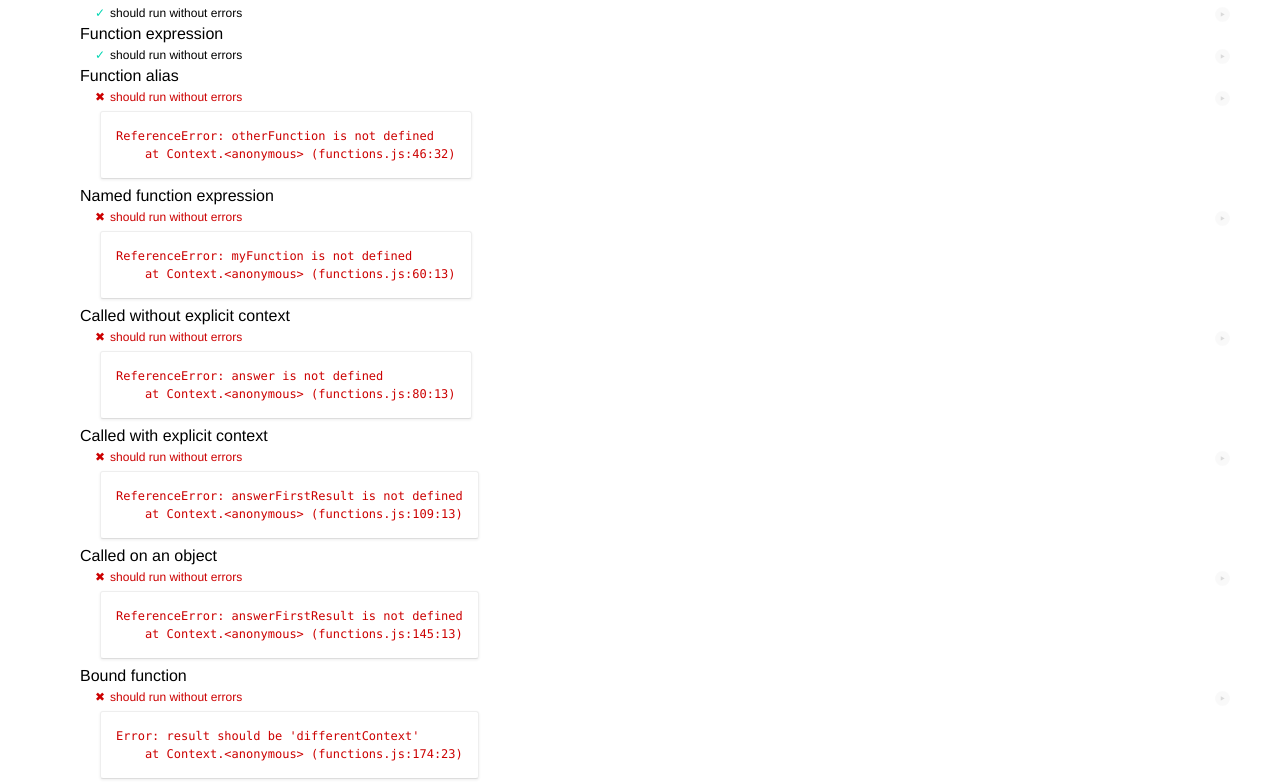
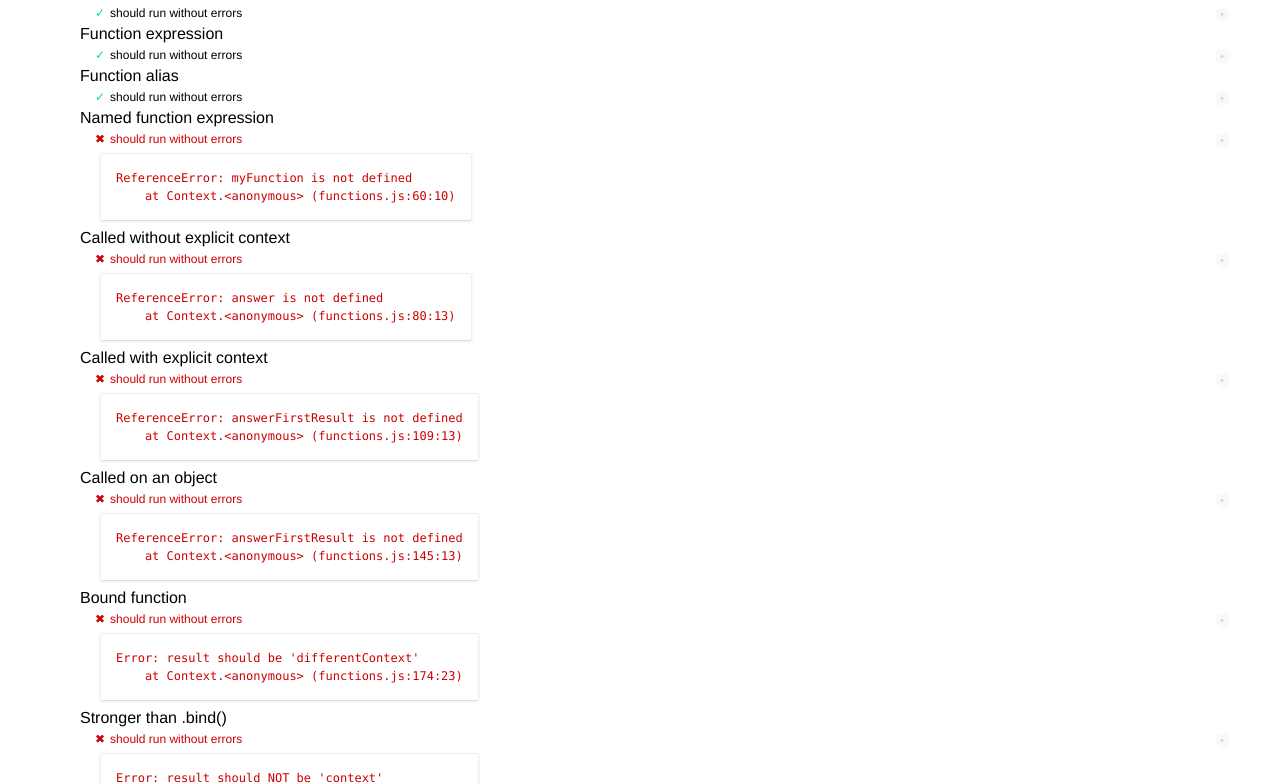
Before and after one commit to Carolwaruguru/javascript-exercises, a plain HTML site: page 2-functions/index.html in a window 1280 px wide. Shown: the part 110-894 px from the top of the page. Drawn offline with Linux system fonts and the light colour scheme.

Commit message:
function alias

```diff
--- a/2-functions/functions.js
+++ b/2-functions/functions.js
@@ -40,7 +40,7 @@ describe("functions", function() {
 
             ////////////////////////////////////////////////////////////////////
             // ✏️ ADD CODE HERE ✏️
-
+        var otherFunction = myFunction;
             ////////////////////////////////////////////////////////////////////
 
             if (myFunction !== otherFunction) {
@@ -57,7 +57,7 @@ describe("functions", function() {
 
             ////////////////////////////////////////////////////////////////////
             // ✏️ EDIT LINE BELOW ✏️
-            myFunction(); // why is myFunction not callable?
+         myFunction(); // why is myFunction not callable?
             ////////////////////////////////////////////////////////////////////
         });
     });
```
Also changed, not shown: 1-basics/index.html (+0 -1 lines).
